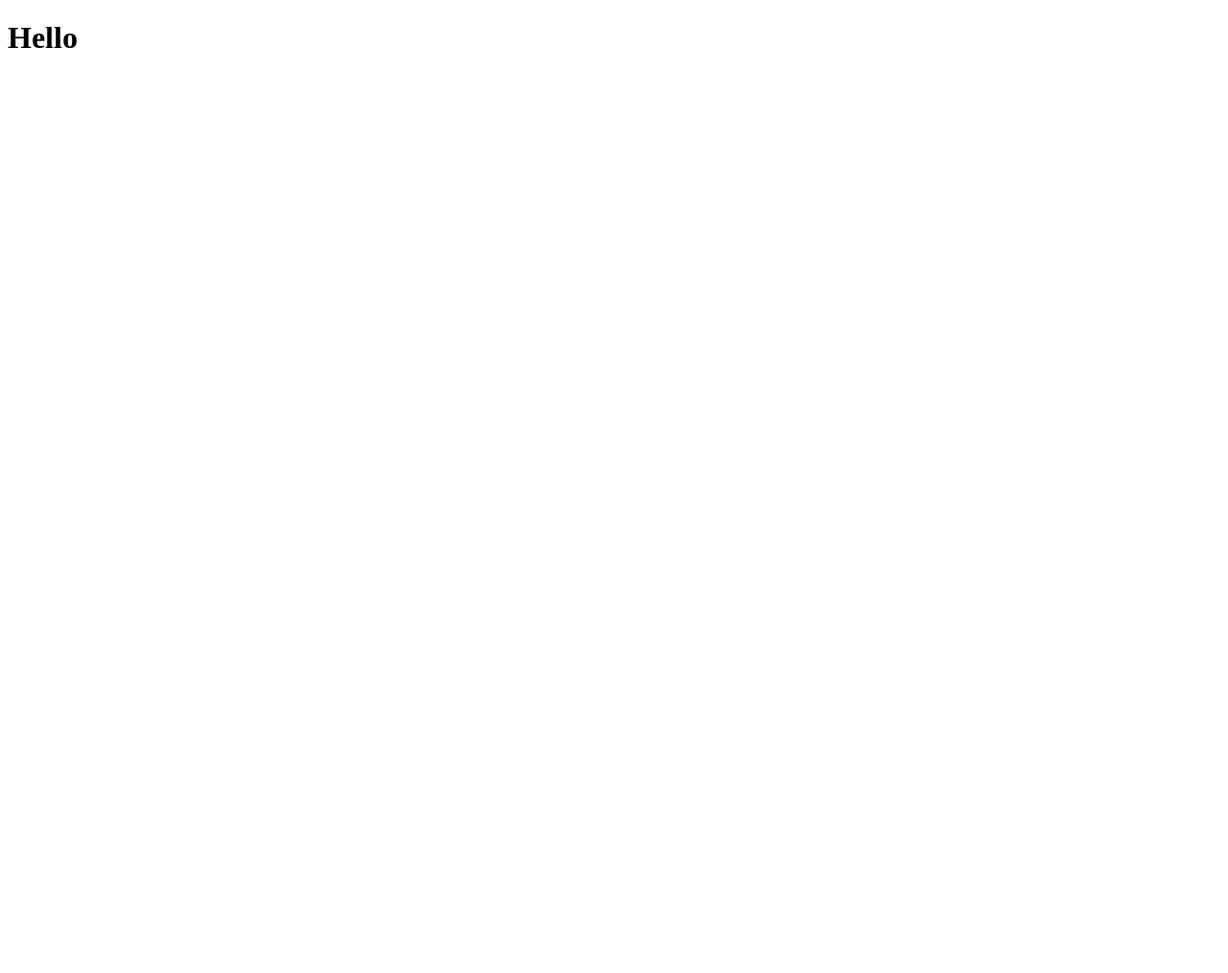
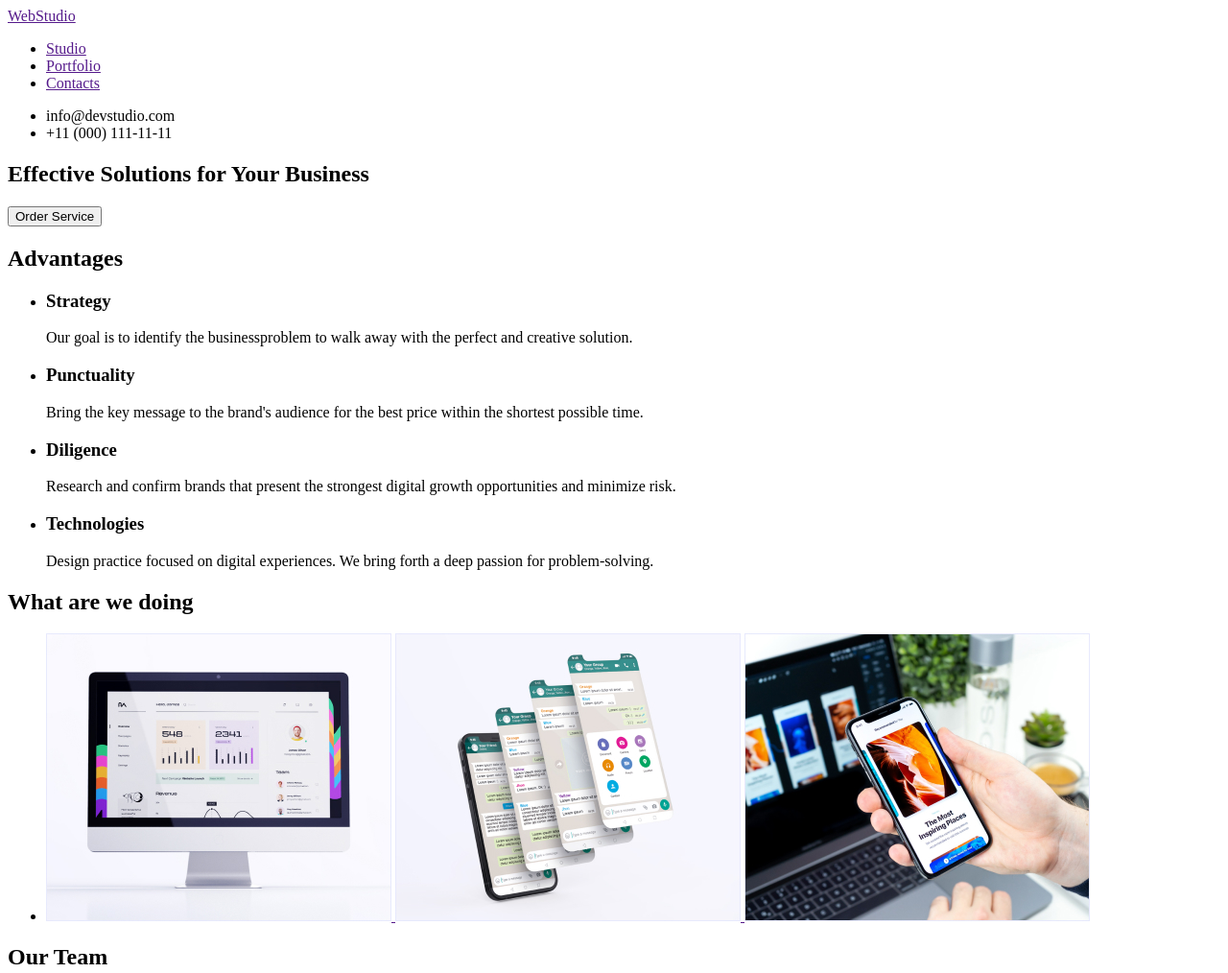
Before and after one commit to d01asura/project1, a plain HTML site: page index.html in a window 1280 px wide. Shown: the top 1014 px of the page at 96% size. Before the commit the page ends 800 px from the top, so only its background shows below. Drawn offline with Linux system fonts and the light colour scheme.

Commit message:
goit-markup-hw-01

```diff
--- a/index.html
+++ b/index.html
@@ -7,6 +7,98 @@
     <title>Document</title>
 </head>
 <body>
-    <h1>Hello</h1>
+    <header>
+        <nav>
+            <a href="">
+                WebStudio
+            </a>
+
+            <ul>
+                <li><a href="">Studio</a></li>
+                <li><a href="">Portfolio</a></li>
+                <li><a href="">Contacts</a></li>
+            </ul>
+
+        </nav>
+
+        <ul>
+            <li>info@devstudio.com</li>
+            <li>+11 (000) 111-11-11</li>
+        </ul>
+    </header>
+    <main>
+        <section>
+            <h1>Effective Solutions for Your Business</h1>
+            <button type="button">Order Service</button>
+        </section>
+        <section>
+            <h2>Advantages</h2>
+            <ul>
+                <li>
+                    <h3>Strategy</h3>
+                    <p>Our goal is to identify the businessproblem to walk away with the perfect and creative solution. </p>
+                </li>
+                <li>
+                    <h3>Punctuality</h3>
+                    <p>Bring the key message to the brand's audience for the best price within the shortest possible time.</p>
+                </li>
+                <li>
+                    <h3>Diligence</h3>
+                    <p>Research and confirm brands that present the strongest digital growth opportunities and minimize risk.</p>
+                </li>
+                <li>
+                    <h3>Technologies</h3>
+                    <p>Design practice focused on digital experiences. We bring forth a deep passion for problem-solving.</p>
+                </li>
+            </ul>
+        </section>
+        <section>
+            <h2>What are we doing</h2>
+            <ul>
+                <li>
+                    <a href="">
+                        <img src="./images/pc.jpg" alt="Progres">
+                    </a>
+                    <a href="">
+                        <img src="./images/smartphone.jpg" alt="Chat">
+                    </a>
+                    <a href="">
+                        <img src="./images/laptopandsmartphone.jpg" alt="News">
+                    </a>
+                </li>
+            </ul>
+        </section>
+        <section>
+            <h2>Our Team</h2>
+            <ul>
+                <li>
+                    <a href="">
+                        <img src="./images/markguerrero.jpg" alt="Mark Guerrero">
+                        <h3>Mark Guerrero</h3>
+                        <p>Product Designer</p>
+                    </a>
+                    <a href="">
+                        <img src="./images/tomford.jpg" alt="Tom Ford">
+                        <h3>Tom Ford</h3>
+                        <p>Frontend Developer</p>
+                    </a>
+                    <a href="">
+                        <img src="./images/camilagarcia.jpg" alt="Camila Garcia">
+                        <h3>Camila Garcia</h3>
+                        <p>Marketing</p>
+                    </a>
+                    <a href="">
+                        <img src="./images/danielwilson.jpg" alt="Daniel Wilson">
+                        <h3>Daniel Wilson</h3>
+                        <p>UI Designer</p>
+                    </a>
+                </li>
+            </ul>
+        </section>
+    </main>
+    <footer>
+        <a href="">WebStudio</a>
+        <p>Increase the flow of customers and sales for your business with digital marketing & growth solutions.</p>
+    </footer>
 </body>
 </html>
```
Also changed, not shown: images/camilagarcia.jpg (added), images/danielwilson.jpg (added), images/laptopandsmartphone.jpg (added), images/markguerrero.jpg (added), images/pc.jpg (added), images/smartphone.jpg (added), images/tomford.jpg (added).
